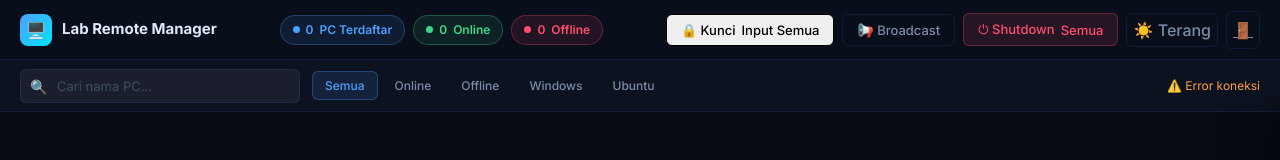
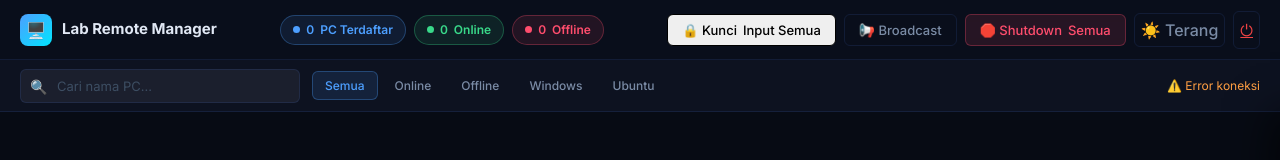
Before and after one commit to yusufburhani20/remoteallos, a website: page dashboard/main.html in a window 1280 px wide. Shown: the top 160 px of the page. Drawn offline with nearby package versions, Linux system fonts and the light colour scheme; files that its build step writes are made by us from their sources; no server answers; files whose address does not match are found by name.

Commit message:
UI: Change logout icon to power symbol

```diff
--- a/dashboard/main.html
+++ b/dashboard/main.html
@@ -45,12 +45,12 @@
         📢 Broadcast
       </button>
       <button class="btn btn-danger" id="btn-shutdown-all" title="Matikan semua PC">
-        ⏻ Shutdown<span class="hide-mobile"> Semua</span>
+        🛑 Shutdown<span class="hide-mobile"> Semua</span>
       </button>
       <button class="btn btn-ghost" id="btn-theme-toggle" title="Ganti Tema" style="font-size: 16px; padding: 6px;">
         ☀️
       </button>
-      <a href="/logout" class="btn btn-ghost" title="Keluar" style="font-size: 16px; padding: 6px;">🚪</a>
+      <a href="/logout" class="btn btn-ghost" title="Keluar" style="font-size: 16px; padding: 6px; color: #ef4444;">⏻</a>
     </div>
   </header>
 
```
